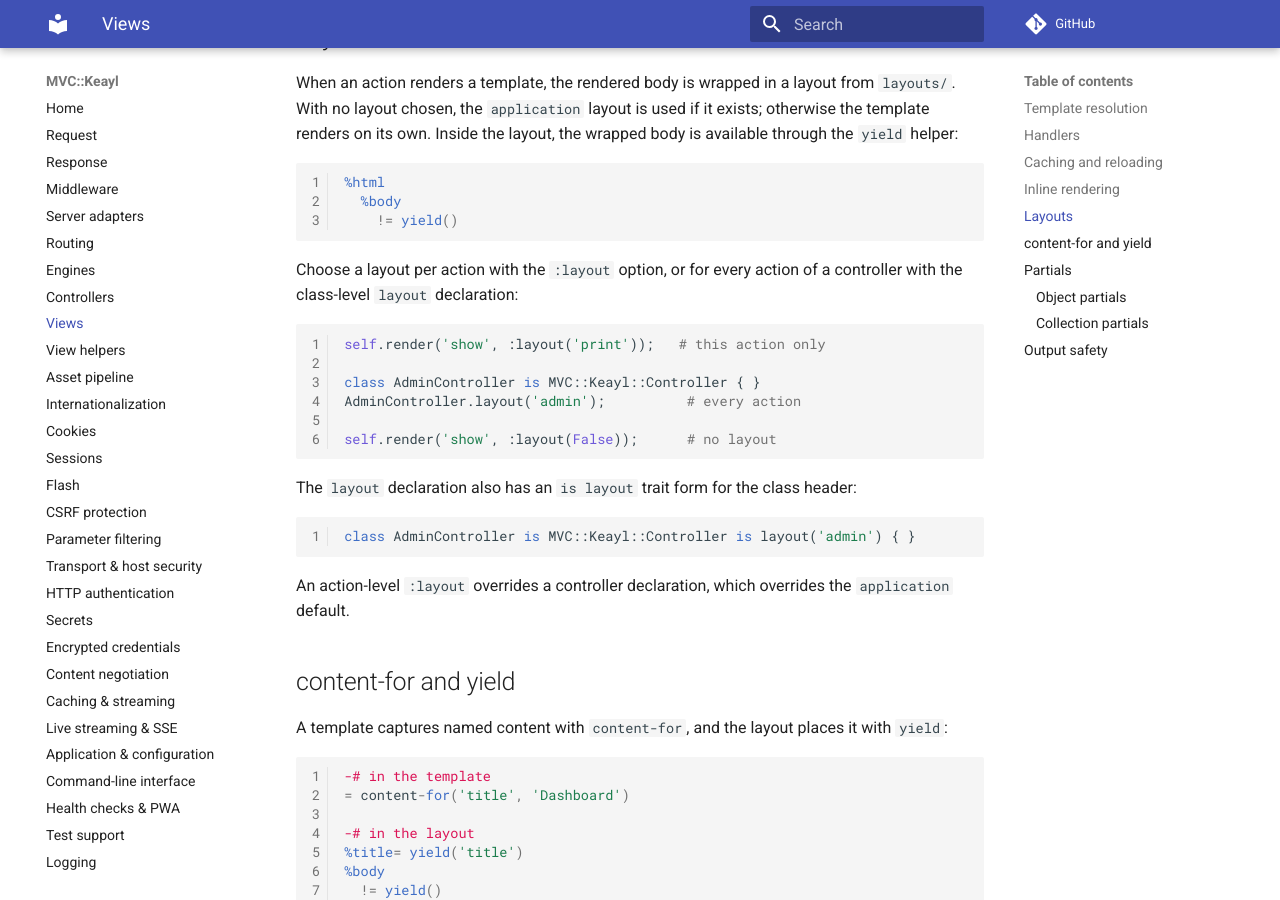
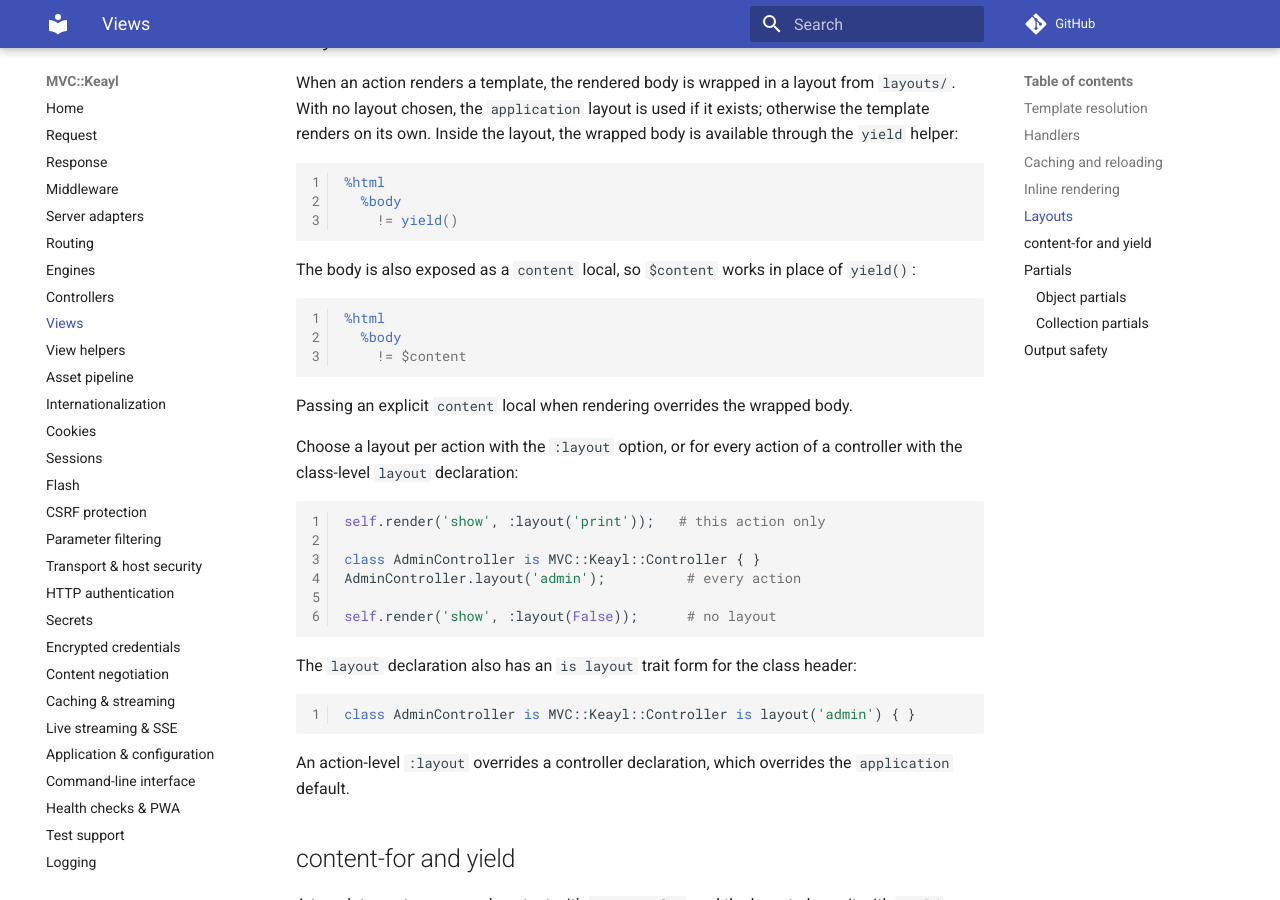
Before and after one commit to gdonald/MVC-Keayl, an MkDocs documentation site: the page built from docs-src/docs/views.md, in a window 1280 px wide and 900 px high, scrolled down 1370 px. Built offline with MkDocs 1.6.1 and Material for MkDocs 9.7.7, drawn with Linux system fonts in a browser that asks for light colours; comment, search, counter and statistics services are not loaded.

Commit message:
Expose layout body as a $content local

````diff
--- a/docs-src/docs/views.md
+++ b/docs-src/docs/views.md
@@ -67,6 +67,17 @@ available through the `yield` helper:
   %body
     != yield()
 ```
+
+The body is also exposed as a `content` local, so `$content` works in place of
+`yield()`:
+
+```haml
+%html
+  %body
+    != $content
+```
+
+Passing an explicit `content` local when rendering overrides the wrapped body.
 
 Choose a layout per action with the `:layout` option, or for every action of a
 controller with the class-level `layout` declaration:
````
Also changed, not shown: 4 other files.
